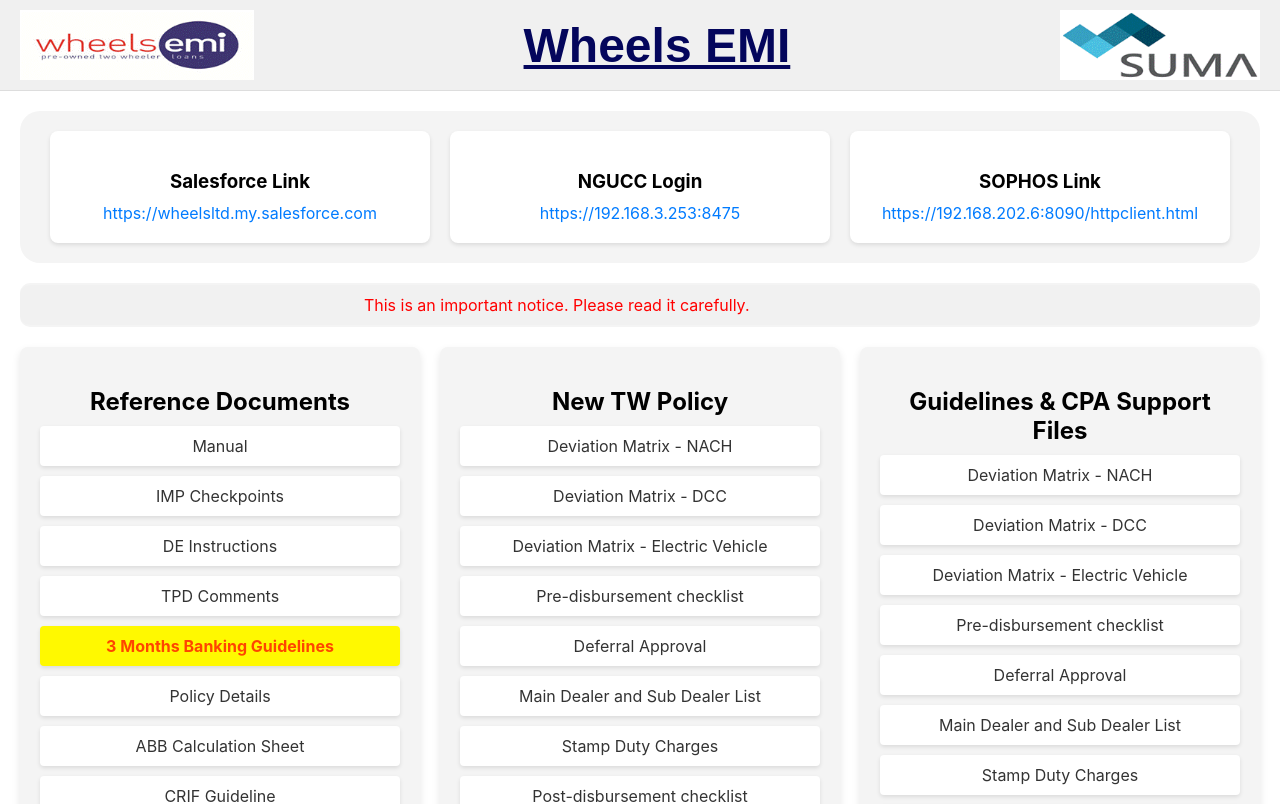
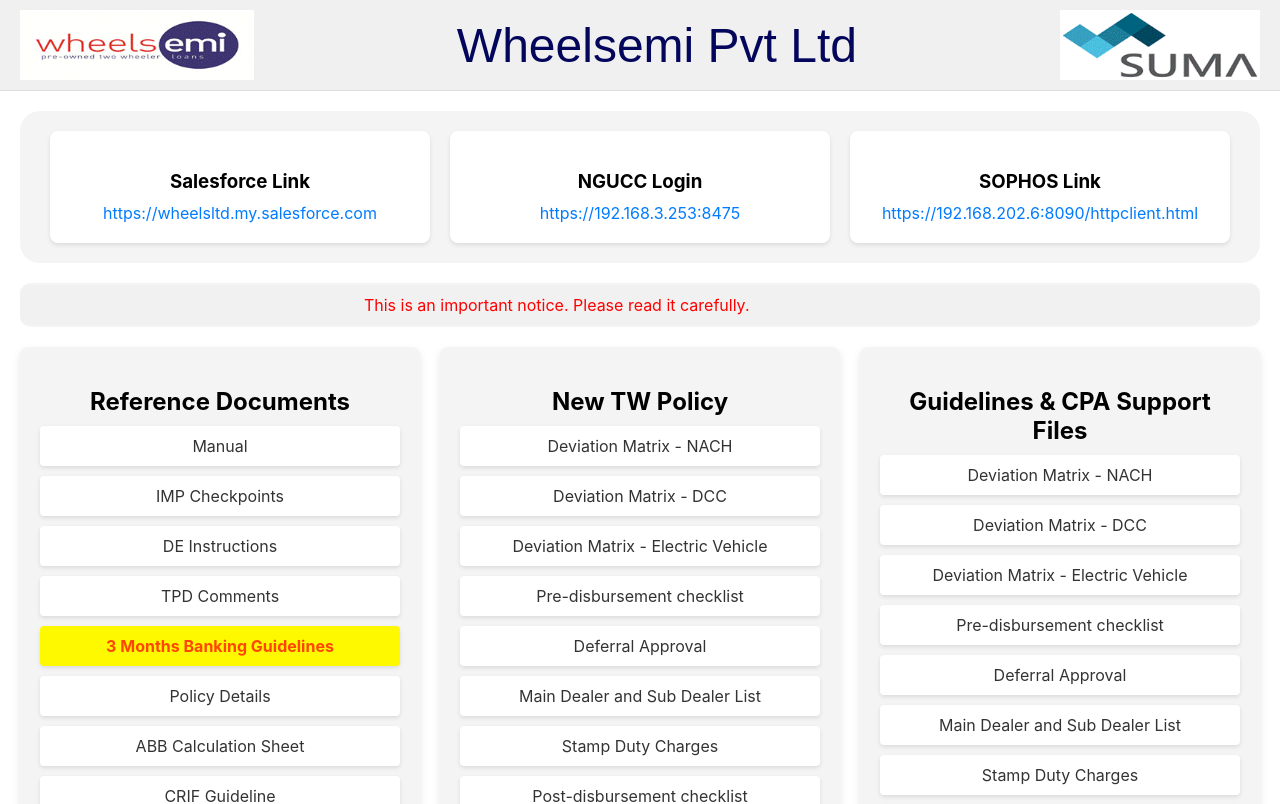
Before and after one commit to shrishailbagale/wheelsemi-dashboard, a React (Create React App) app: page / in a window 1280 px wide. Shown: the top 804 px of the page. Built offline with nearby package versions, Linux system fonts and the light colour scheme.

Commit message:
changes in font weight

```diff
--- a/src/components/TopNavbar.css
+++ b/src/components/TopNavbar.css
@@ -21,15 +21,16 @@
   .logo-center {
     color: rgb(4, 6, 92);
     font-size: 36pt;
-    font-weight: 700;
+    font-weight: 400;
     font-style: normal;
     font-family: Stencil, fantasy;
-    text-decoration: underline;
+    text-decoration: none;
   }
 
   /* Responsive styles */
   @media (max-width: 768px) {
     .top-navbar {
+      gap: 10px;
       flex-direction: row;
       text-align: center;
     }
--- a/src/components/TopNavbar.js
+++ b/src/components/TopNavbar.js
@@ -7,7 +7,7 @@
   return (
     <div className="top-navbar">
       <img src={wheelsEmiLogo} alt="Wheels EMI Logo" className="logo-left" />
-      <div className="logo-center">Wheels EMI</div>
+      <div className="logo-center">Wheelsemi Pvt Ltd</div>
       <img src={sumaLogo} alt="Suma Logo" className="logo-right" />
     </div>
   );
```
